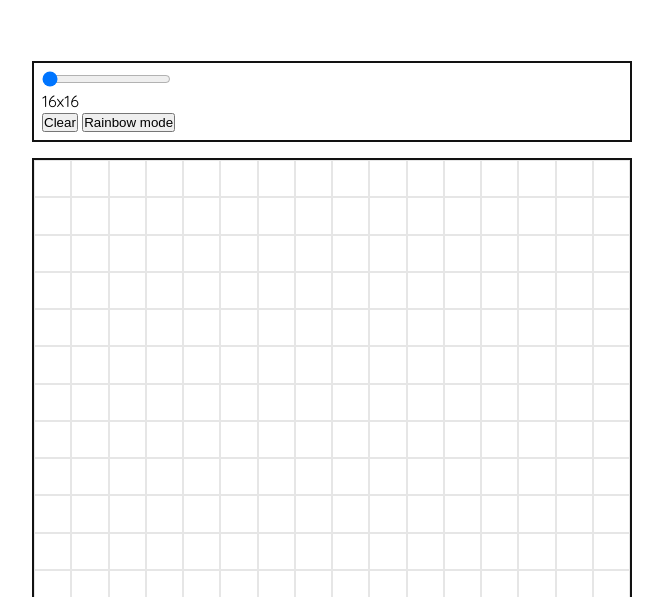
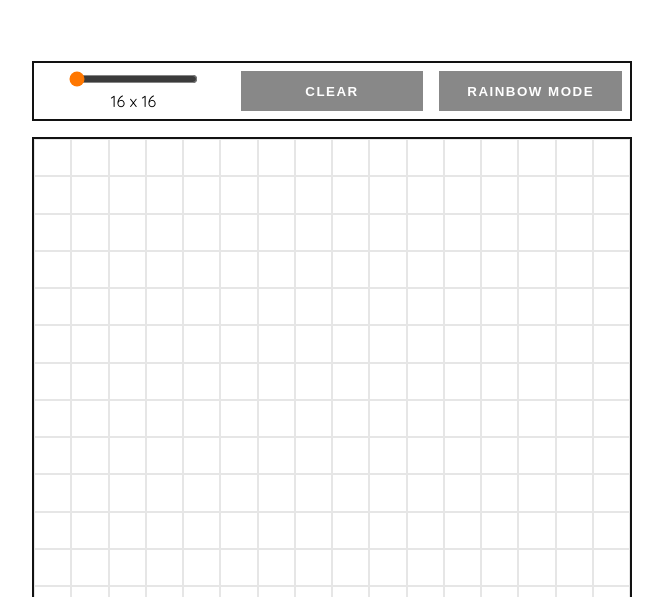
Before and after one commit to diogohenriquesc/odin-etch-a-sketch, a plain HTML site: page index.html in a window 1280 px wide. Shown: the part 203-800 px from the top of the page, without its empty margins (308-971 px from the left). Drawn offline with Linux system fonts and the light colour scheme.

Commit message:
Update ui

```diff
--- a/index.html
+++ b/index.html
@@ -17,7 +17,7 @@
       <div class="grid__controls">
         <label class="range-label">
           <input type="range" id="range-grid" value="16" min="16" max="100">
-          <p class="range__output">16x16</p>
+          <p class="range__output">16 x 16</p>
         </label>
 
         <label class="clear-label">
--- a/js/script.js
+++ b/js/script.js
@@ -2,7 +2,7 @@ const grid = document.querySelector('.grid');
 const gridRange = document.querySelector('#range-grid');
 const cleanBtn = document.querySelector('#clear-btn');
 const rainbowBtn = document.querySelector('#rainbow-btn');
-let gridColor = '#FF7700';
+const gridColor = '#FF7700';
 let rainbowMode = false;
 
 function createGrid(number) {
@@ -50,7 +50,7 @@ gridRange.addEventListener('change', (e) => {
 
 function updateRangeOutput(value) {
   const rangerOutput = document.querySelector('.range__output');
-  rangerOutput.textContent = `${value} x ${value}`;
+  rangerOutput.textContent = `${value}  x  ${value}`;
 }
 
 cleanBtn.addEventListener('click', () => {
@@ -58,7 +58,13 @@ cleanBtn.addEventListener('click', () => {
 });
 
 rainbowBtn.addEventListener('click', () => {
-  rainbowMode = true;
+  rainbowMode = rainbowMode ? false : true;
+
+  if (rainbowMode) {
+    rainbowBtn.classList.add('checked');
+  } else {
+    rainbowBtn.classList.remove('checked');
+  }
 });
 
 
--- a/style/style.css
+++ b/style/style.css
@@ -6,7 +6,7 @@
 
 body {
   font-family: 'Quicksand', sans-serif;
-  min-height: 100vh;
+  /* min-height: 100vh; */
 }
 
 .container {
@@ -38,8 +38,39 @@ body {
   border: 2px solid #121212;
   margin-bottom: 1rem;
   padding: .5rem;
+  display: flex;
+  gap: 1rem;
+}
+
+.grid__controls > * {
+  flex: 1;
 }
 
 .range-label {
-  width: fit-content;
+  text-align: center;
 }
+
+#range-grid {
+  accent-color: #FF7700;
+}
+
+#clear-btn, #rainbow-btn {
+  width: 100%;
+  height: 100%;
+  cursor: pointer;
+  border: none;
+  background-color: hsla(0, 0%, 7%, .5);
+  color: white;
+  text-transform: uppercase;
+  letter-spacing: .0938rem;
+  font-weight: 700;
+  transition: all 200ms ease-in-out;
+}
+
+#clear-btn:hover, #rainbow-btn:hover {
+  background-color: #FF7700;
+}
+
+#rainbow-btn.checked {
+  background-color: #FF7700;
+}
```
